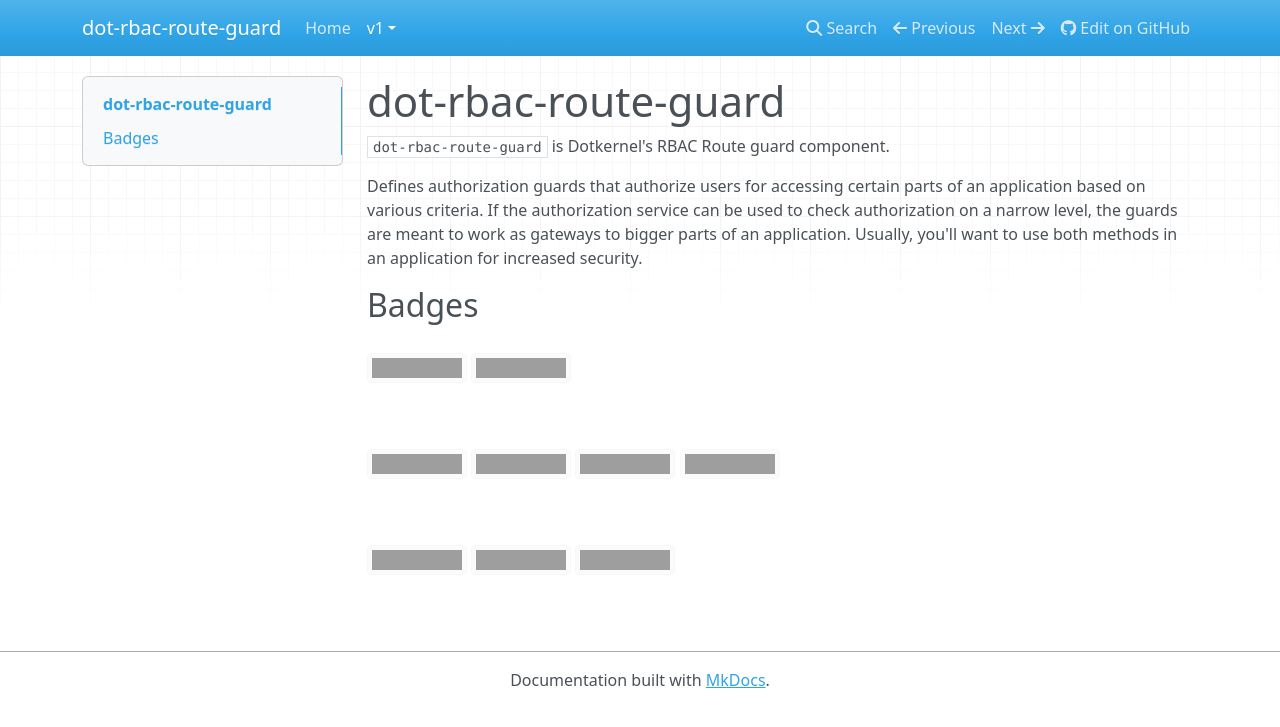
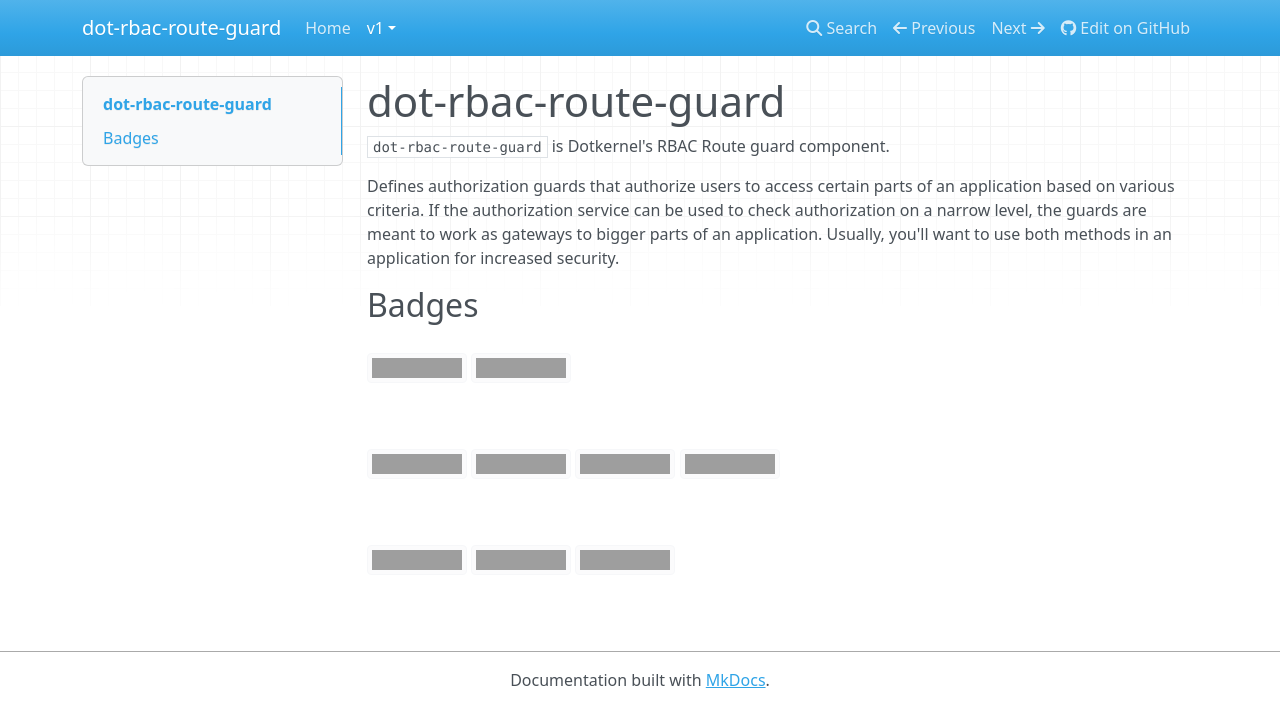
Before and after one commit to dotkernel/dot-rbac-route-guard, an MkDocs documentation site: the page built from docs/book/v1/overview.md, in a window 1280 px wide, cut to the strip 0-727 px from the top of the page. Built offline with MkDocs 1.6.1, drawn with Linux system fonts in a browser that asks for light colours; nearby versions of some CDN libraries; grey boxes are pictures that could not be loaded.

```diff
--- a/composer.json
+++ b/composer.json
@@ -20,7 +20,7 @@
         }
     ],
     "require": {
-        "php": "~8.1.0 || ~8.2.0 || ~8.3.0 || ~8.4.0",
+        "php": "~8.2.0 || ~8.3.0 || ~8.4.0 || ~8.5.0",
         "dotkernel/dot-authentication": "^2.3.4",
         "dotkernel/dot-event": "^4.2",
         "dotkernel/dot-rbac": "^4.0",
@@ -65,7 +65,7 @@
         ],
         "cs-check": "phpcs",
         "cs-fix": "phpcbf",
-        "test": "phpunit --colors=always",
-        "static-analysis": "phpstan analyse --memory-limit 1G"
+        "static-analysis": "phpstan analyse --memory-limit 1G",
+        "test": "phpunit --colors=always"
     }
 }
--- a/docs/book/v1/overview.md
+++ b/docs/book/v1/overview.md
@@ -2,20 +2,20 @@
 
 `dot-rbac-route-guard` is Dotkernel's RBAC Route guard component.
 
-Defines authorization guards that authorize users for accessing certain parts of an application based on various criteria.
+Defines authorization guards that authorize users to access certain parts of an application based on various criteria.
 If the authorization service can be used to check authorization on a narrow level, the guards are meant to work as gateways to bigger parts of an application.
 Usually, you'll want to use both methods in an application for increased security.
 
 ## Badges
 
 ![OSS Lifecycle](https://img.shields.io/osslifecycle/dotkernel/dot-rbac-route-guard)
-![PHP from Packagist (specify version)](https://img.shields.io/packagist/php-v/dotkernel/dot-rbac-route-guard/1.0.0)
+![PHP from Packagist (specify version)](https://img.shields.io/packagist/php-v/dotkernel/dot-rbac-route-guard/0.2.0)
 
 [![GitHub issues](https://img.shields.io/github/issues/dotkernel/dot-rbac-route-guard)](https://github.com/dotkernel/dot-rbac-route-guard/issues)
 [![GitHub forks](https://img.shields.io/github/forks/dotkernel/dot-rbac-route-guard)](https://github.com/dotkernel/dot-rbac-route-guard/network)
 [![GitHub stars](https://img.shields.io/github/stars/dotkernel/dot-rbac-route-guard)](https://github.com/dotkernel/dot-rbac-route-guard/stargazers)
-[![GitHub license](https://img.shields.io/github/license/dotkernel/dot-rbac-route-guard)](https://github.com/dotkernel/dot-rbac-route-guard/blob/1.0/LICENSE.md)
+[![GitHub license](https://img.shields.io/github/license/dotkernel/dot-rbac-route-guard)](https://github.com/dotkernel/dot-rbac-route-guard/blob/main/LICENSE.md)
 
-[![Build Static](https://github.com/dotkernel/dot-rbac-route-guard/actions/workflows/continuous-integration.yml/badge.svg?branch=1.0)](https://github.com/dotkernel/dot-rbac-route-guard/actions/workflows/continuous-integration.yml)
-[![codecov](https://codecov.io/gh/dotkernel/dot-rbac-route-guard/graph/badge.svg?token=XXXXXXXXXX)](https://codecov.io/gh/dotkernel/dot-rbac-route-guard)
-[![PHPStan](https://github.com/dotkernel/dot-rbac-route-guard/actions/workflows/static-analysis.yml/badge.svg?branch=1.0)](https://github.com/dotkernel/dot-rbac-route-guard/actions/workflows/static-analysis.yml)
+[![Build Static](https://github.com/dotkernel/dot-rbac-route-guard/actions/workflows/continuous-integration.yml/badge.svg?branch=main)](https://github.com/dotkernel/dot-rbac-route-guard/actions/workflows/continuous-integration.yml)
+[![codecov](https://codecov.io/gh/dotkernel/dot-rbac-route-guard/graph/badge.svg?token=AINDYNvE5P)](https://codecov.io/gh/dotkernel/dot-rbac-route-guard)
+[![PHPStan](https://github.com/dotkernel/dot-rbac-route-guard/actions/workflows/static-analysis.yml/badge.svg?branch=main)](https://github.com/dotkernel/dot-rbac-route-guard/actions/workflows/static-analysis.yml)
```
Also changed, not shown: README.md (+10 -10 lines), SECURITY.md (+7 -16 lines), docs/book/v1/configuration.md (+3 -3 lines), docs/book/v1/installation.md (+1 -1 lines), docs/book/v1/updating-pipeline.md (+1 -1 lines), 2 other files.
